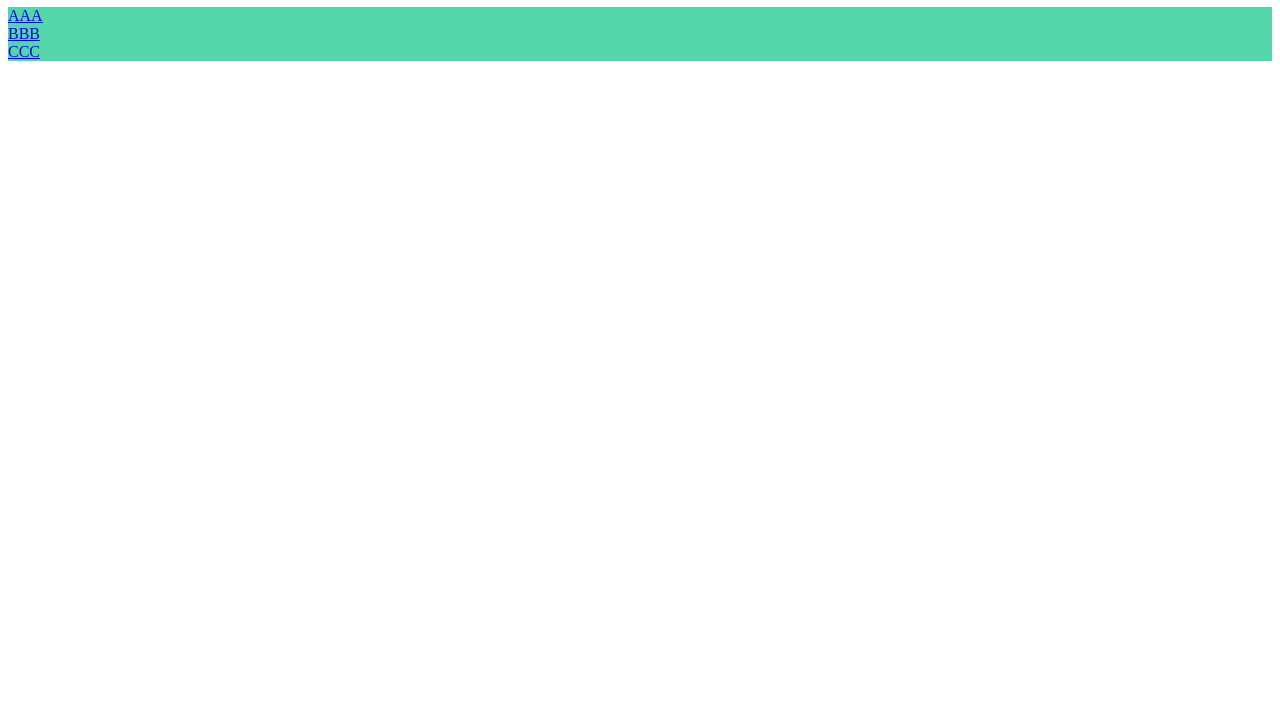
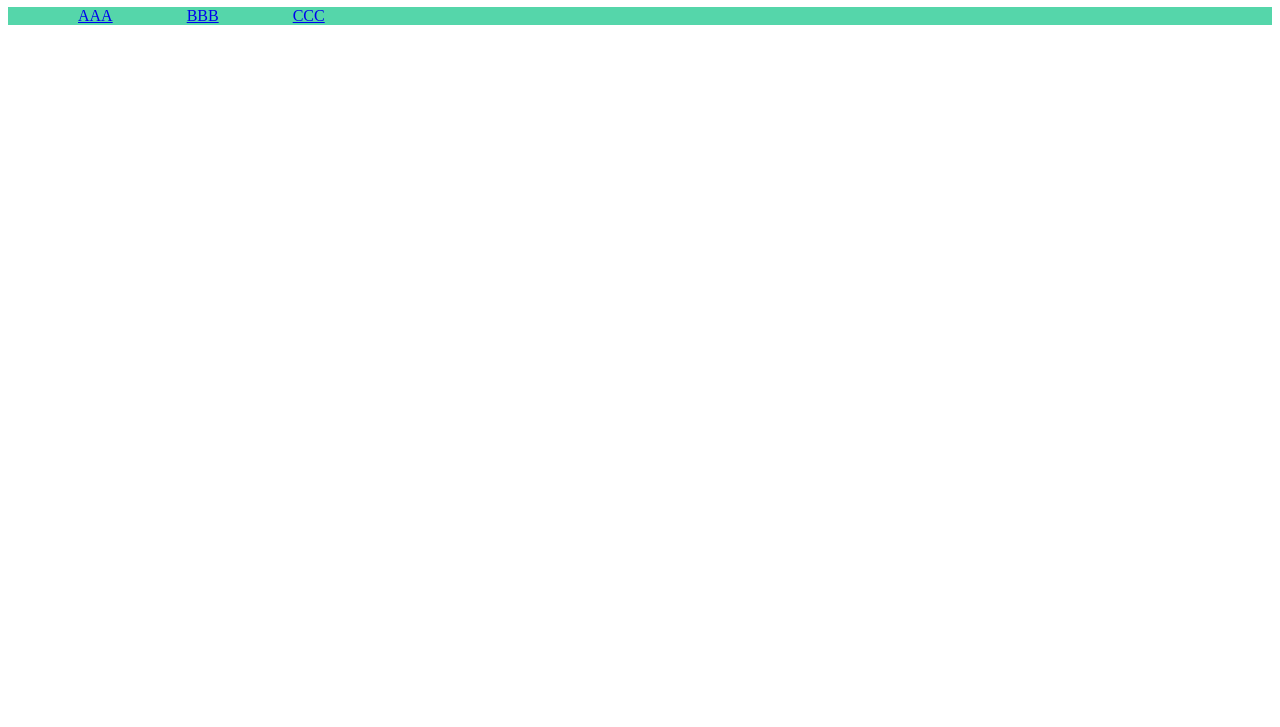
Before and after one commit to Izhabbestad/Advanced, a plain HTML site: page index.html in a window 1280 px wide. Shown: the part 73-800 px from the top of the page. Drawn offline with Linux system fonts and the light colour scheme.

Commit message:
Update index.html

```diff
--- a/index.html
+++ b/index.html
@@ -12,6 +12,9 @@
     nav ul {margin: 0;
     padding: 0;
     list-style: none;
+    }
+   nav li {display:inline-block;
+    margin-left: 70px;
     }
   </style>
 
```
